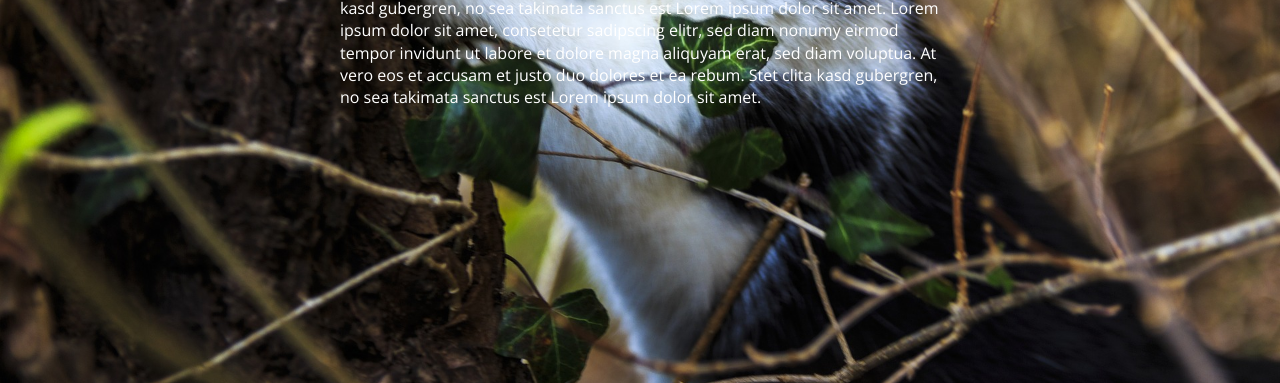
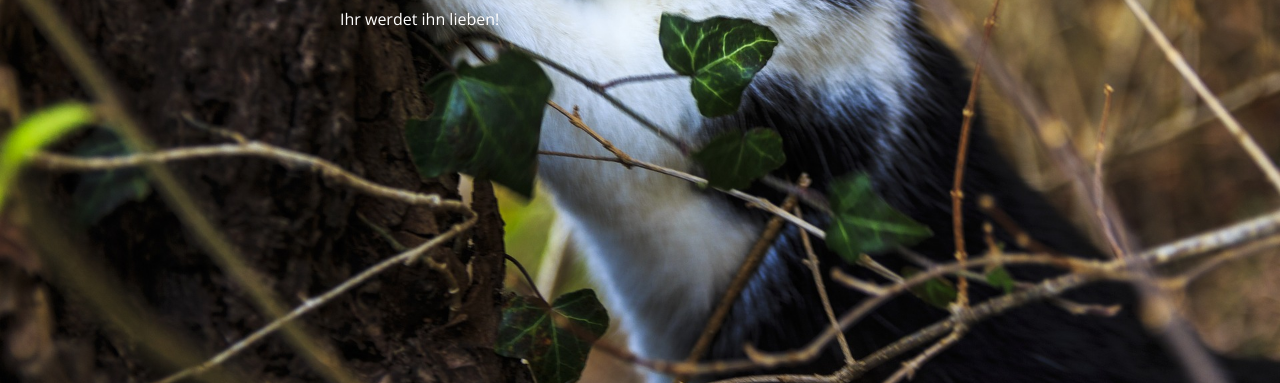
Before and after one commit to ChillingGismo/ChillingGismo.github.io, a plain HTML site: page index.html in a window 1280 px wide. Shown: the part 417-800 px from the top of the page. Drawn offline with nearby package versions, Linux system fonts and the light colour scheme.

Commit message:
Unterschrift

```diff
--- a/index.html
+++ b/index.html
@@ -13,7 +13,7 @@
     <body>
         <div class="abs">
 			<h1>Best cat ever</h1>
-			<p>Lorem ipsum dolor sit amet, consetetur sadipscing elitr, sed diam nonumy eirmod tempor invidunt ut labore et dolore magna aliquyam erat, sed diam voluptua. At vero eos et accusam et justo duo dolores et ea rebum. Stet clita kasd gubergren, no sea takimata sanctus est Lorem ipsum dolor sit amet. Lorem ipsum dolor sit amet, consetetur sadipscing elitr, sed diam nonumy eirmod tempor invidunt ut labore et dolore magna aliquyam erat, sed diam voluptua. At vero eos et accusam et justo duo dolores et ea rebum. Stet clita kasd gubergren, no sea takimata sanctus est Lorem ipsum dolor sit amet.</p>
+			<p>Ihr werdet ihn lieben!</p>
 		</div>
     </body>
 </html>
```
